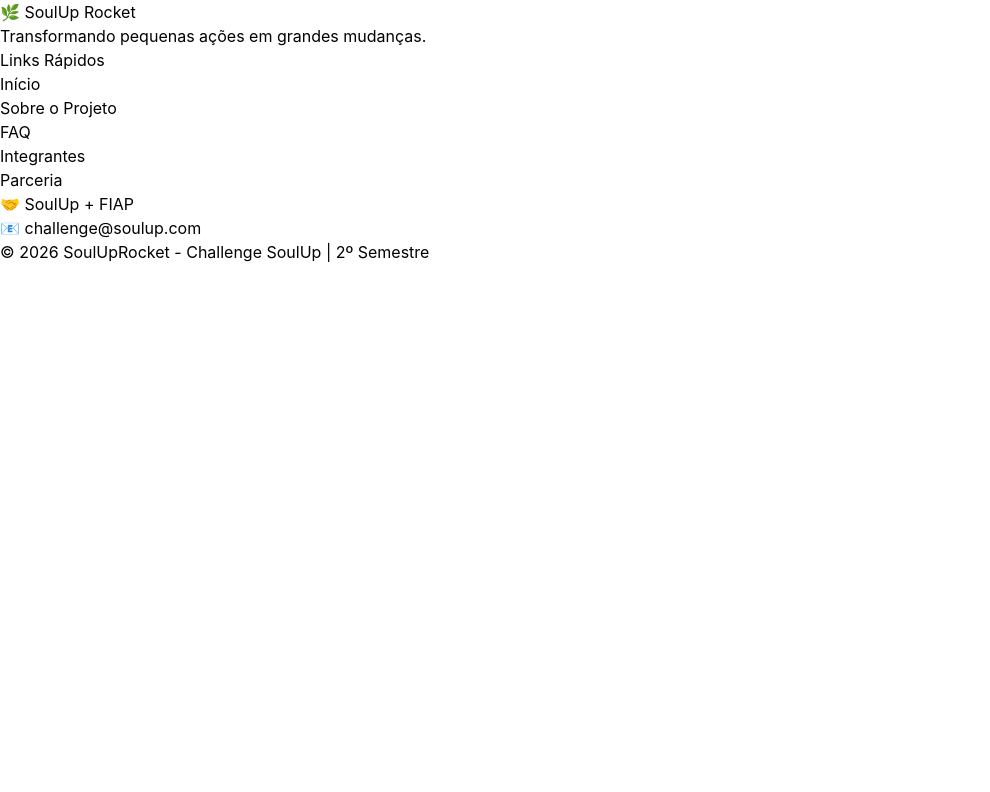
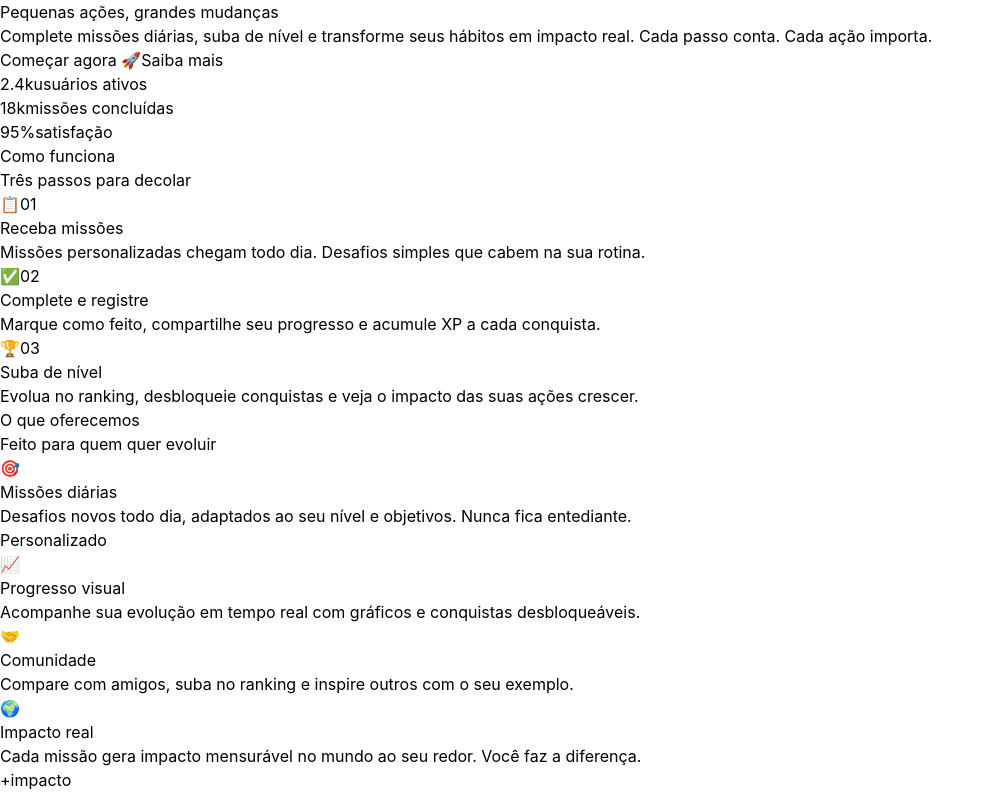
Before and after one commit to TailyniDev/SOUL-UP---Challenger, a React (Vite) app in the folder soul-up-rocket/: page / in a window 1280 px wide. Shown: the part 530-1322 px from the top of the page, without its empty margins (0-990 px from the left). Before the commit the page ends 800 px from the top, so only its background shows below. Built offline with nearby package versions, Linux system fonts and the light colour scheme.

Commit message:
feat: adiciona conteudo da pagina Home

```diff
--- a/soul-up-rocket/src/pages/Home/index.tsx
+++ b/soul-up-rocket/src/pages/Home/index.tsx
@@ -1,3 +1,127 @@
 export default function Home() {
-  return <h2>Página Home</h2>;
+  return (
+    <>
+      <span>🌿 Missão ativa</span>
+      <h1>Pequenas ações, grandes mudanças</h1>
+      <p>
+        Complete missões diárias, suba de nível e transforme seus hábitos em
+        impacto real. Cada passo conta. Cada ação importa.
+      </p>
+
+      <div>
+        <a href="/login">Começar agora 🚀</a>
+        <a href="/sobre">Saiba mais</a>
+      </div>
+
+      <div>
+        <div>
+          <span>2.4k</span>
+          <span>usuários ativos</span>
+        </div>
+        <div>
+          <span>18k</span>
+          <span>missões concluídas</span>
+        </div>
+        <div>
+          <span>95%</span>
+          <span>satisfação</span>
+        </div>
+      </div>
+
+      <div>
+        <span>Como funciona</span>
+        <h2>Três passos para decolar</h2>
+
+        <div>
+          <div>
+            <span>📋</span>
+            <span>01</span>
+            <h3>Receba missões</h3>
+            <p>
+              Missões personalizadas chegam todo dia. Desafios simples que cabem
+              na sua rotina.
+            </p>
+          </div>
+
+          <div>
+            <span>✅</span>
+            <span>02</span>
+            <h3>Complete e registre</h3>
+            <p>
+              Marque como feito, compartilhe seu progresso e acumule XP a cada
+              conquista.
+            </p>
+          </div>
+
+          <div>
+            <span>🏆</span>
+            <span>03</span>
+            <h3>Suba de nível</h3>
+            <p>
+              Evolua no ranking, desbloqueie conquistas e veja o impacto das
+              suas ações crescer.
+            </p>
+          </div>
+        </div>
+      </div>
+
+      <div>
+        <span>O que oferecemos</span>
+        <h2>Feito para quem quer evoluir</h2>
+
+        <div>
+          <div>
+            <span>🎯</span>
+            <h3>Missões diárias</h3>
+            <p>
+              Desafios novos todo dia, adaptados ao seu nível e objetivos. Nunca
+              fica entediante.
+            </p>
+            <span>Personalizado</span>
+          </div>
+
+          <div>
+            <span>📈</span>
+            <h3>Progresso visual</h3>
+            <p>
+              Acompanhe sua evolução em tempo real com gráficos e conquistas
+              desbloqueáveis.
+            </p>
+          </div>
+
+          <div>
+            <span>🤝</span>
+            <h3>Comunidade</h3>
+            <p>
+              Compare com amigos, suba no ranking e inspire outros com o seu
+              exemplo.
+            </p>
+          </div>
+
+          <div>
+            <span>🌍</span>
+            <h3>Impacto real</h3>
+            <p>
+              Cada missão gera impacto mensurável no mundo ao seu redor. Você
+              faz a diferença.
+            </p>
+            <span>+impacto</span>
+          </div>
+        </div>
+      </div>
+
+      <div>
+        <span>🚀</span>
+        <h2>Pronto para decolar?</h2>
+        <p>
+          Junte-se a milhares de pessoas transformando hábitos em impacto. É
+          grátis, é agora.
+        </p>
+        <a href="/login">Criar minha conta</a>
+        <p>
+          Parceria <strong>SoulUp + FIAP</strong> · Challenge 2º Semestre 2026
+        </p>
+      </div>
+    </>
+  );
 }
```
